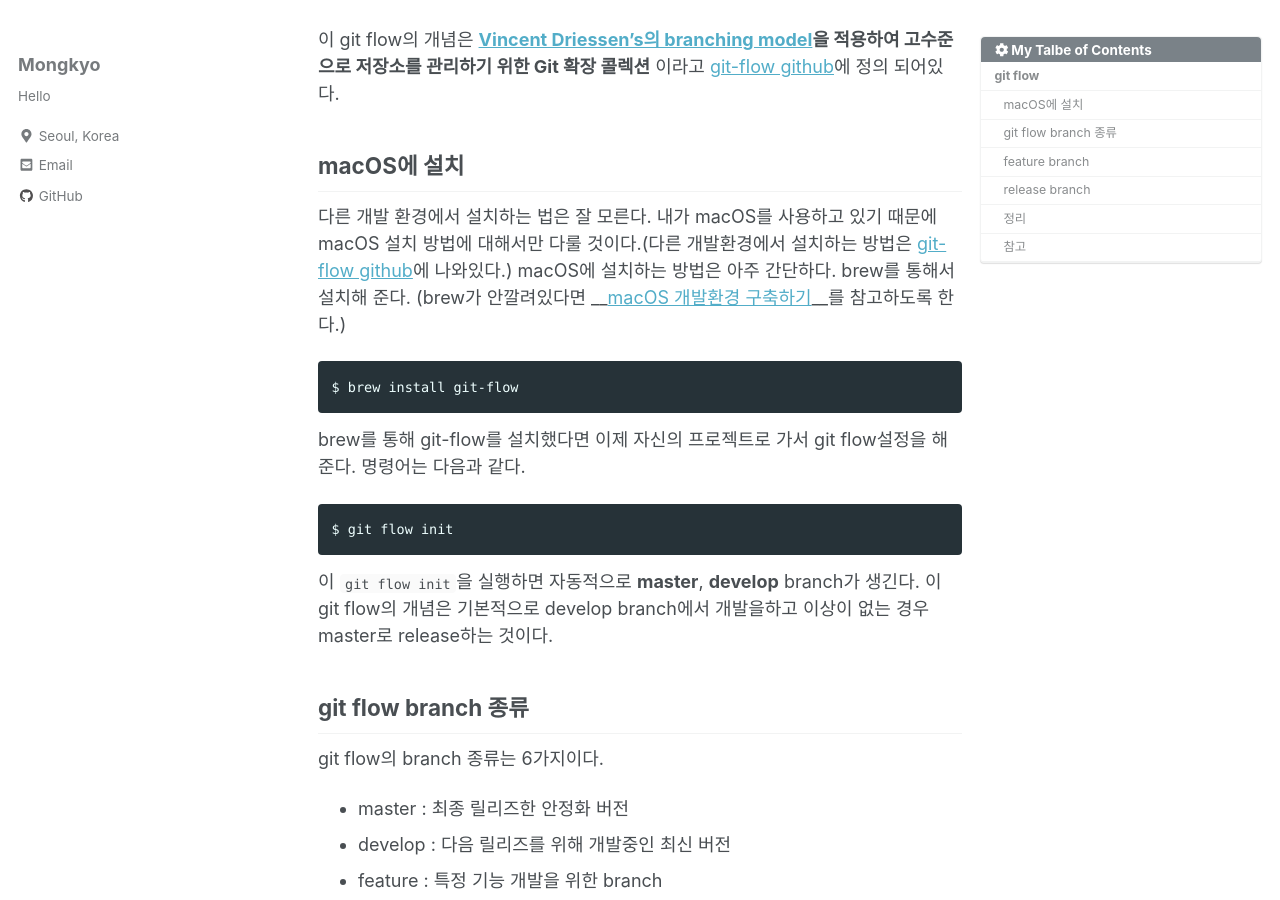
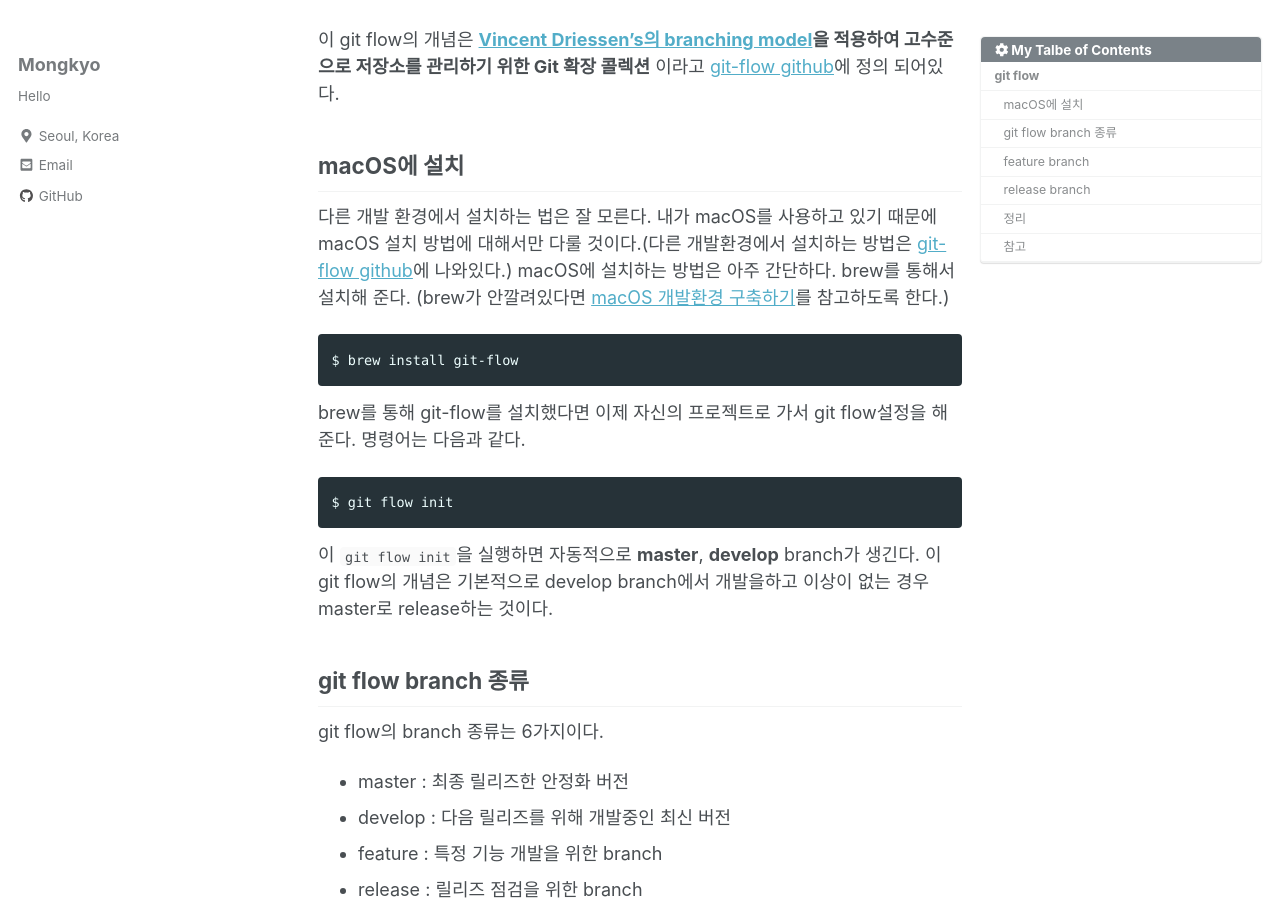
Before and after one commit to mongkyo/mongkyo.github.io, a Jekyll site: the page built from _posts/2018-12-16-Git Flow를 통한 버전관리.md, in a window 1280 px wide and 900 px high, scrolled down 344 px. Built offline with Jekyll 4.4.1, drawn with Linux system fonts in a browser that asks for light colours; nearby versions of some CDN libraries.

Commit message:
modified

````diff
--- a/_posts/2018-12-16-Git Flow를 통한 버전관리.md
+++ b/_posts/2018-12-16-Git Flow를 통한 버전관리.md
@@ -25,7 +25,7 @@ git을 사용하면서 프로젝트를 진행하면서 branch관리의 어려움
 
 ## macOS에 설치
 
-다른 개발 환경에서 설치하는 법은 잘 모른다. 내가 macOS를 사용하고 있기 때문에 macOS 설치 방법에 대해서만 다룰 것이다.(다른 개발환경에서 설치하는 방법은 [git-flow github](https://github.com/nvie/gitflow)에 나와있다.) macOS에 설치하는 방법은 아주 간단하다. brew를 통해서 설치해 준다. (brew가 안깔려있다면 __[macOS 개발환경 구축하기](https://mongkyo.github.io/dev/macOS-%EA%B0%9C%EB%B0%9C%ED%99%98%EA%B2%BD-%EA%B5%AC%EC%B6%95%ED%95%98%EA%B8%B0/)__를 참고하도록 한다.)
+다른 개발 환경에서 설치하는 법은 잘 모른다. 내가 macOS를 사용하고 있기 때문에 macOS 설치 방법에 대해서만 다룰 것이다.(다른 개발환경에서 설치하는 방법은 [git-flow github](https://github.com/nvie/gitflow)에 나와있다.) macOS에 설치하는 방법은 아주 간단하다. brew를 통해서 설치해 준다. (brew가 안깔려있다면 [macOS 개발환경 구축하기](https://mongkyo.github.io/dev/macOS-%EA%B0%9C%EB%B0%9C%ED%99%98%EA%B2%BD-%EA%B5%AC%EC%B6%95%ED%95%98%EA%B8%B0/)를 참고하도록 한다.)
 
 ```
 $ brew install git-flow
````
Also changed, not shown: _posts/2018-12-16-Git Flow를 통한 버전관리.md (+1 -1 lines).
